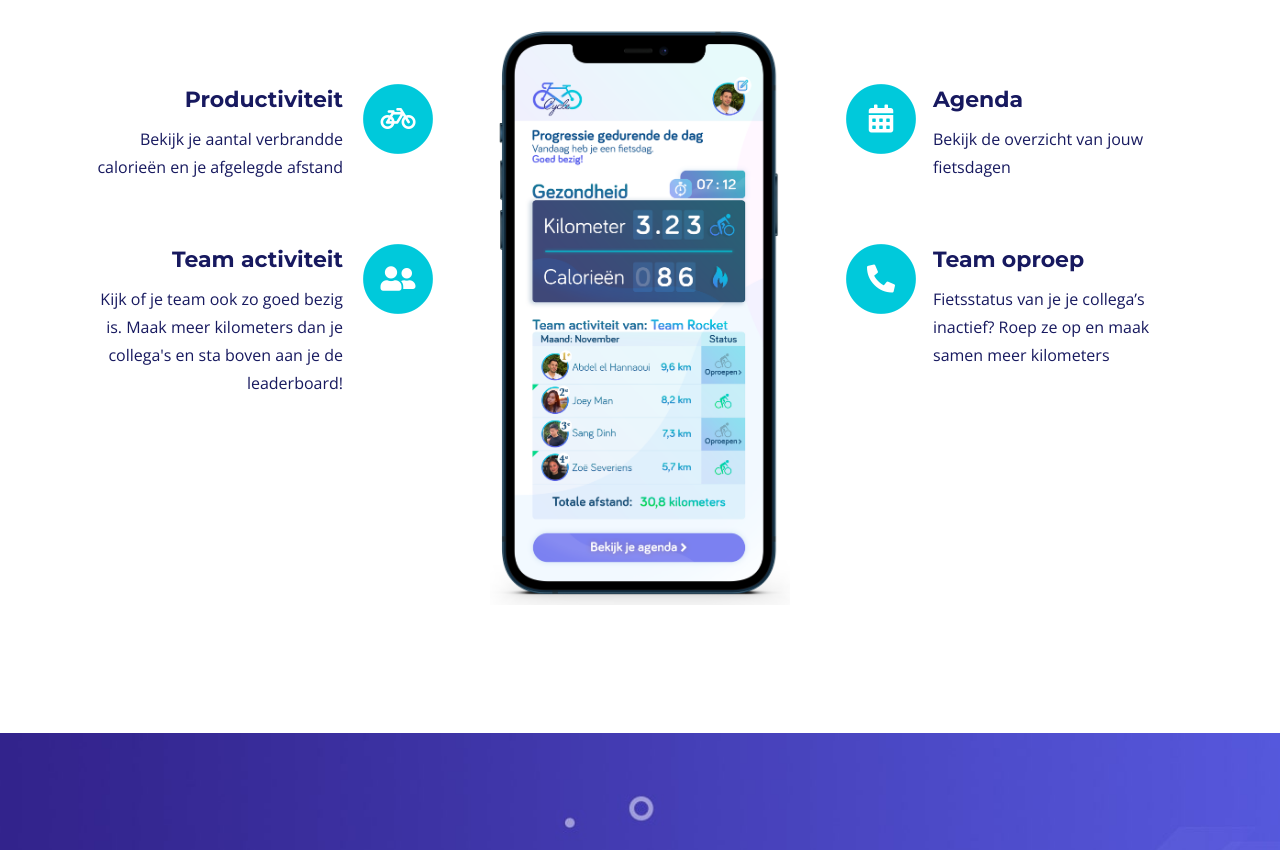
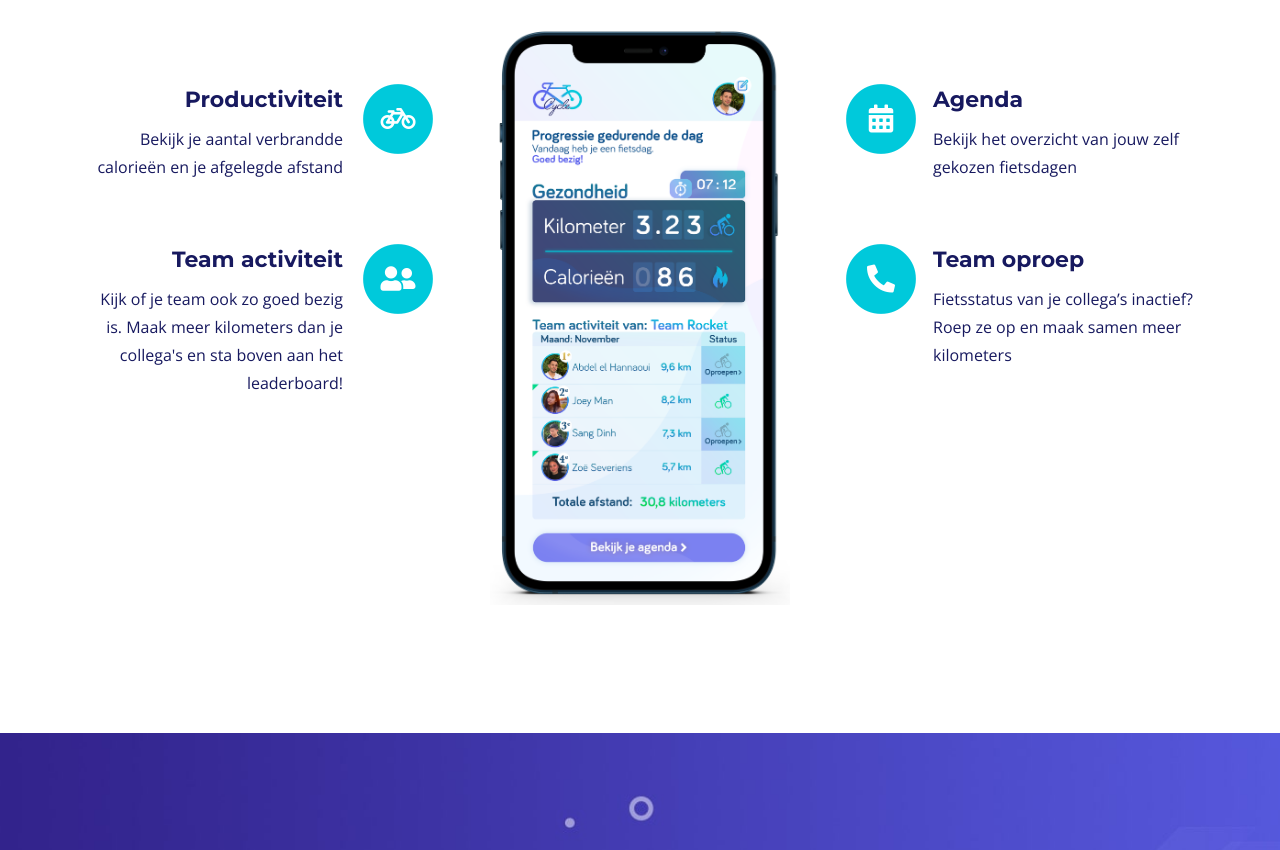
Before and after one commit to dinhs-frontend/cycle.github.io, a plain HTML site: page cycle-onepage/web/index.html in a window 1280 px wide. Shown: the part 1120-1970 px from the top of the page. Drawn offline with nearby package versions, Linux system fonts and the light colour scheme; a script that the page names is missing.

Commit message:
update last version

```diff
--- a/cycle-onepage/web/index.html
+++ b/cycle-onepage/web/index.html
@@ -156,7 +156,7 @@
                                             </span>
                                             <div class="media-body">
                                                 <h4>Team activiteit</h4>
-                                                <p> Kijk of je team ook zo goed bezig is. Maak meer kilometers dan je collega's en sta boven aan je de leaderboard!</p>
+                                                <p> Kijk of je team ook zo goed bezig is. Maak meer kilometers dan je collega's en sta boven aan het leaderboard!</p>
                                             </div>
                                         </li>
                                         <!-- <li class="media">
@@ -187,7 +187,7 @@
                                             </span>
                                             <div class="media-body">
                                                 <h4>Agenda</h4>
-                                                <p>Bekijk de overzicht van jouw fietsdagen</p>
+                                                <p>Bekijk het overzicht van jouw zelf gekozen fietsdagen</p>
                                             </div>
                                         </li>
                                         <li class="media">
@@ -197,7 +197,7 @@
                                             </span>
                                             <div class="media-body">
                                                 <h4>Team oproep</h4>
-                                                <p>Fietsstatus van je je collega’s inactief? Roep ze op en maak samen meer kilometers</p>
+                                                <p>Fietsstatus van je collega’s inactief? Roep ze op en maak samen meer kilometers</p>
                                             </div>
                                         </li>
                                         <!-- <li class="media">
@@ -238,11 +238,13 @@
                                         <li class="media">
                                             <span class="fa-stack">
                                                 <i class="fas fa-circle fa-stack-2x"></i>
-                                                <i class="fas fa-cloud-showers-heavy fa-stack-1x"></i>
+                                                <i class="fas fa-sun fa-stack-1x"></i>
+
+
                                             </span>
                                             <div class="media-body">
                                                 <h4>Weer suggesties</h4>
-                                                <p>Mooi weer betekend fietsen! Laat de App jou weer suggesties geven en fiets zo meer kilometers</p>
+                                                <p>Mooi weer betekent fietsen! Ontvang een notificatie bij mooi weer en fiets zo meer kilometers</p>
                                             </div>
                                         </li>
                                         <!-- <li class="media">
```
Also changed, not shown: 1 other file.
